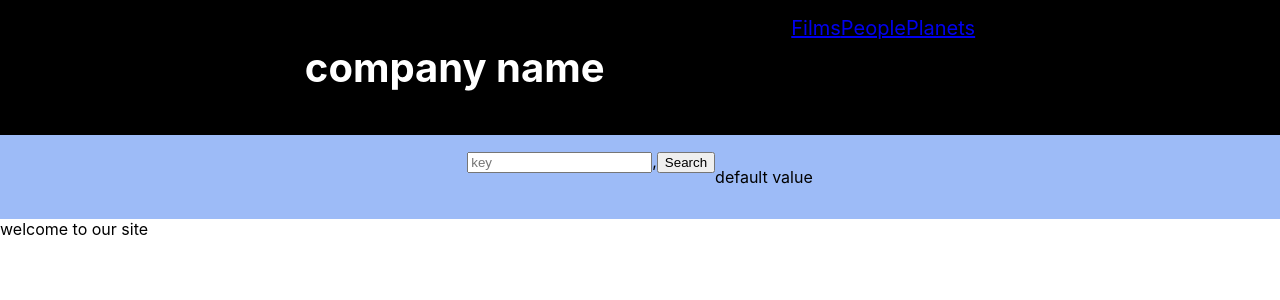
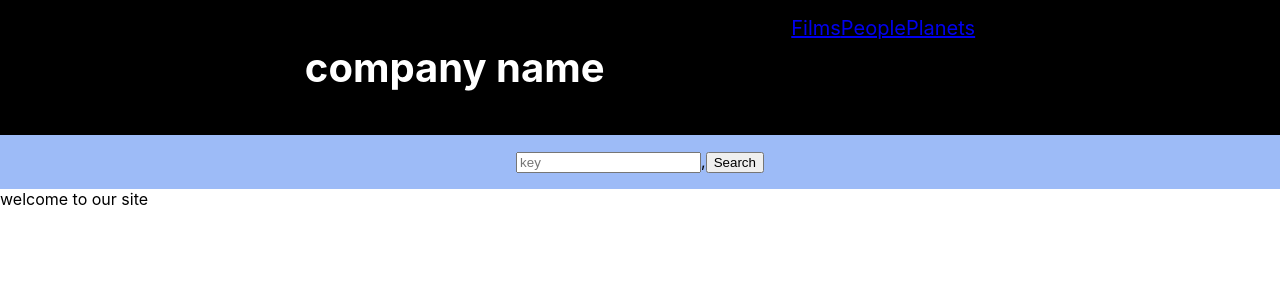
Before and after one commit to foziaShareen/all-about-react, a React (Create React App) app: page / in a window 1280 px wide. Shown: the top 300 px of the page. Built offline with nearby package versions, Linux system fonts and the light colour scheme.

Commit message:
how to update state in the component taking values from searchbar

```diff
--- a/src/components/Searchbar/Searchbar.js
+++ b/src/components/Searchbar/Searchbar.js
@@ -1,7 +1,7 @@
 import './searchbar.css'
 import {useState}from 'react'
 export default function Searchbar(){
-    const[myprop,setmyProp]=useState("default value")
+    const[term,setTerm]=useState("")
     function clicked(eve){
         console.log("clicked")
     }
@@ -12,17 +12,18 @@ export default function Searchbar(){
         console.log('changed',eve.target.value)
     }
     function submitted(eve){
-        setmyProp("hello")
+
+        setTerm(eve.target['keyword'].value)
         eve.preventDefault()
         console.log("submitted")
     }
     return(
         <section className="searchbar">
             <form onSubmit={submitted} onFocus={focused}>
-            <input name="input"type="text" placeholder="key" className="searchinput" onChange={changed}/>,
+            <input name="keyword"type="text" placeholder="key" className="searchinput" onChange={changed}/>,
         <button type="submit"name="btn" className="searchbtn" onClick={clicked}>Search</button>
             </form>
-       <p>{myprop}</p>
+       {term?<p> you search for {term}</p>:''}
         </section>
     )
 }
```
Also changed, not shown: 1 other file (tests, documents, lock files or other folders).
